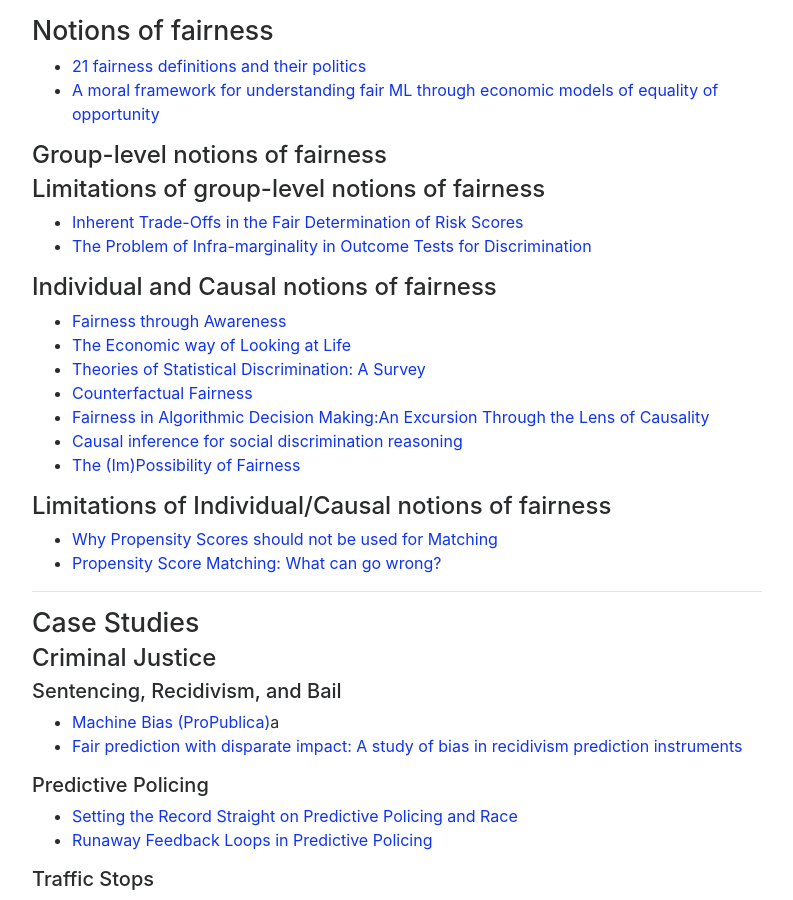
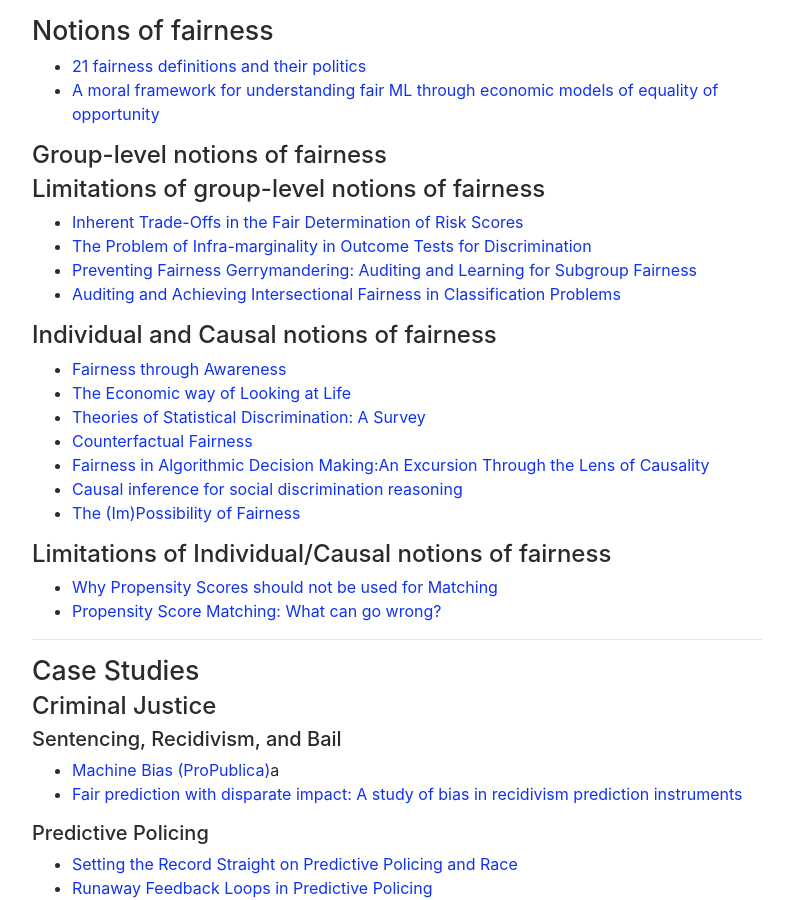
Before and after one commit to afraenkel/course-fairness-webpage, a Jekyll site: the page built from reference.md, in a window 1280 px wide and 900 px high, scrolled down 1414 px. Shown: the whole window, without its empty margins (243-1036 px from the left). Built offline with Jekyll 4.4.1, drawn with Linux system fonts in a browser that asks for light colours; nearby versions of some CDN libraries.

Commit message:
add references for intersectionality

```diff
--- a/reference.md
+++ b/reference.md
@@ -82,6 +82,9 @@ it is either advanced or tangential. Browse it out of interest only!
 
 * [Inherent Trade-Offs in the Fair Determination of Risk Scores](https://arxiv.org/abs/1609.05807)
 * [The Problem of Infra-marginality in Outcome Tests for Discrimination](https://5harad.com/papers/threshold-test.pdf#page9)
+* [Preventing Fairness Gerrymandering: Auditing and Learning for Subgroup Fairness](https://arxiv.org/pdf/1711.05144.pdf)
+* [Auditing and Achieving Intersectional Fairness in Classification Problems](https://arxiv.org/abs/1911.01468)
+
 
 #### Individual and Causal notions of fairness
 
```
